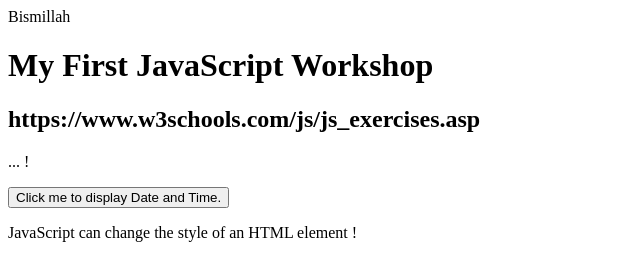
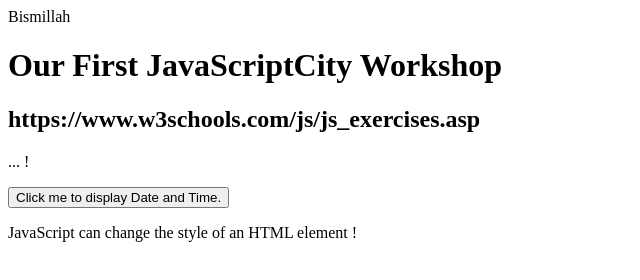
Before and after one commit to islamicity/islamicity.github.io, a plain HTML site: page index.html in a window 1280 px wide. Shown: the whole page, without its empty margins (0-640 px from the left). Drawn offline with Linux system fonts and the light colour scheme.

Commit message:
Update Index.html
Update Index.html

```diff
--- a/index.html
+++ b/index.html
@@ -4,7 +4,7 @@ Bismillah
 <html>
 <body>
 
-<h1>My First JavaScript Workshop</h1>
+<h1>Our First JavaScriptCity Workshop</h1>
   <h2>https://www.w3schools.com/js/js_exercises.asp</h2>
 
 <p id="demo">... !</p>
```
